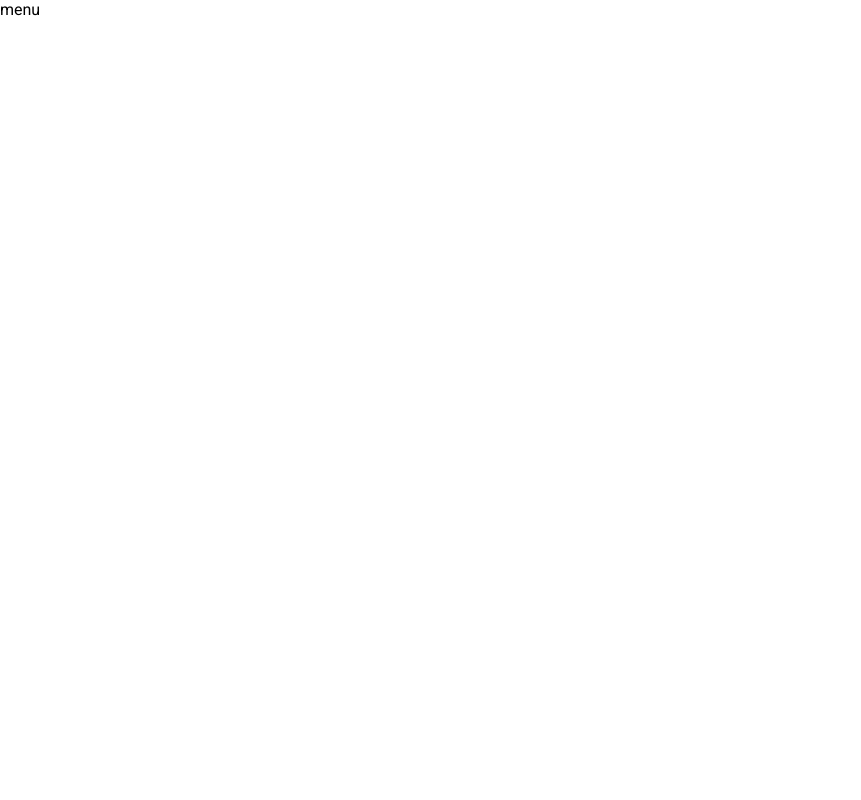
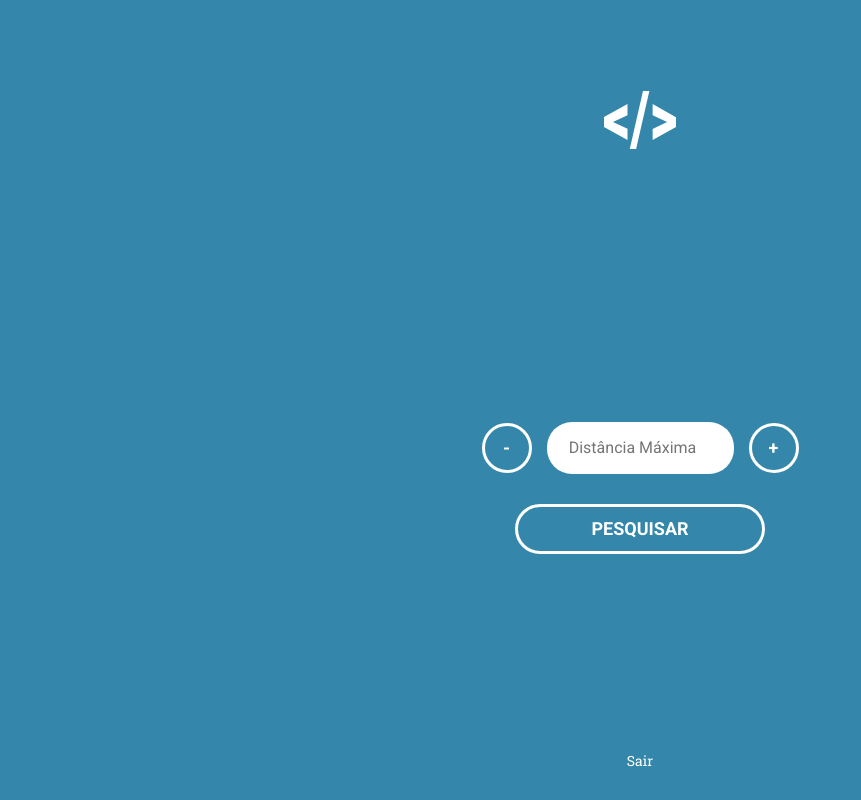
Before and after one commit to fischerafael/devvr-frontend, a Next.js app: page /menu in a window 1280 px wide. Shown: the whole page, without its empty margins (0-861 px from the left). Built offline with nearby package versions, Linux system fonts and the light colour scheme.

Commit message:
finished interface

```diff
--- a/pages/menu/index.tsx
+++ b/pages/menu/index.tsx
@@ -1,7 +1,136 @@
 import React from 'react';
+import styled from 'styled-components';
+import { PageContainerStyle } from '../../src/styles/page-container';
 
 const Menu = () => {
-	return <div>menu</div>;
+	return (
+		<MenuPageContainerStyle>
+			<MenuHeaderContainerStyle>
+				<img src={'logo-menu.svg'} alt="white-logo-menu" />
+			</MenuHeaderContainerStyle>
+			<MenuBodyContainerStyle>
+				<form>
+					<button className="menu-button">-</button>
+					<input type="number" placeholder="Distância Máxima" />
+					<button className="menu-button">+</button>
+				</form>
+				<button className="menu-button search-button">PESQUISAR</button>
+			</MenuBodyContainerStyle>
+			<MenuFooterContainerStyle>
+				<a>Sair</a>
+			</MenuFooterContainerStyle>
+		</MenuPageContainerStyle>
+	);
 };
 
 export default Menu;
+
+export const MenuPageContainerStyle = styled(PageContainerStyle)`
+	background: #3487aa;
+`;
+export const MenuHeaderContainerStyle = styled.div`
+	height: 30vh;
+	max-width: 600px;
+	width: 90%;
+
+	display: flex;
+	align-items: center;
+	justify-content: center;
+`;
+export const MenuBodyContainerStyle = styled.div`
+	height: 60vh;
+	max-width: 600px;
+	width: 90%;
+
+	display: flex;
+	flex-direction: column;
+	align-items: center;
+	justify-content: center;
+
+	button {
+		cursor: pointer;
+	}
+
+	.menu-button {
+		background: transparent;
+		min-width: 50px;
+		height: 50px;
+
+		color: white;
+
+		display: flex;
+		align-items: center;
+		justify-content: center;
+
+		border: 3px solid white;
+		border-radius: 25px;
+
+		font-family: 'Roboto';
+		font-weight: 900;
+		font-size: 18px;
+
+		padding: 0 15px;
+
+		transition: 0.5s;
+
+		margin: 0 15px;
+
+		&:hover {
+			color: #3487aa;
+			background: white;
+		}
+	}
+
+	.search-button {
+		margin-top: 15px;
+		width: 250px;
+	}
+
+	form {
+		width: 100%;
+
+		display: flex;
+		align-items: center;
+		justify-content: center;
+		padding: 15px 0;
+
+		input {
+			height: 50px;
+			min-width: 150px;
+
+			border: none;
+			border-radius: 25px;
+
+			font-family: 'Roboto';
+			font-weight: 400;
+			font-size: 16px;
+			text-align: center;
+		}
+	}
+`;
+export const MenuFooterContainerStyle = styled.div`
+	height: 10vh;
+	max-width: 600px;
+	width: 90%;
+
+	display: flex;
+	align-items: center;
+	justify-content: center;
+
+	a {
+		cursor: pointer;
+
+		font-family: 'Roboto Slab', serif;
+		text-decoration: none;
+		color: white;
+		font-weight: 400;
+		font-size: 14px;
+		line-height: 21px;
+
+		transition: 0.5s;
+
+		&:hover {
+			color: #ccc;
+		}
+	}
+`;
```
Also changed, not shown: public/logo-menu.svg (added).
